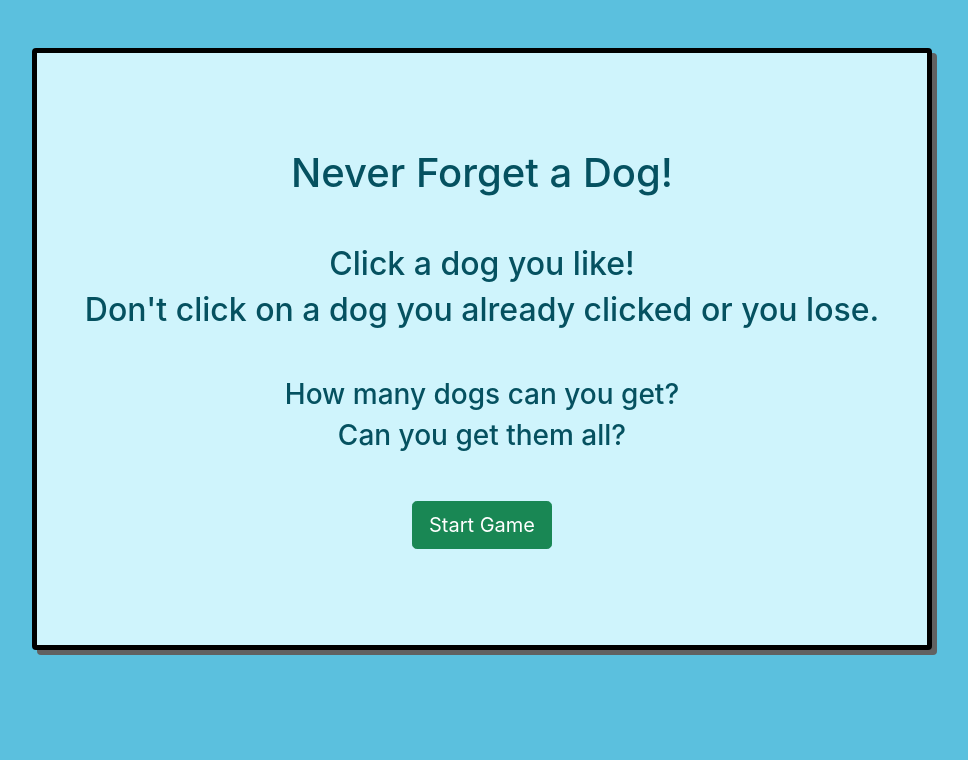
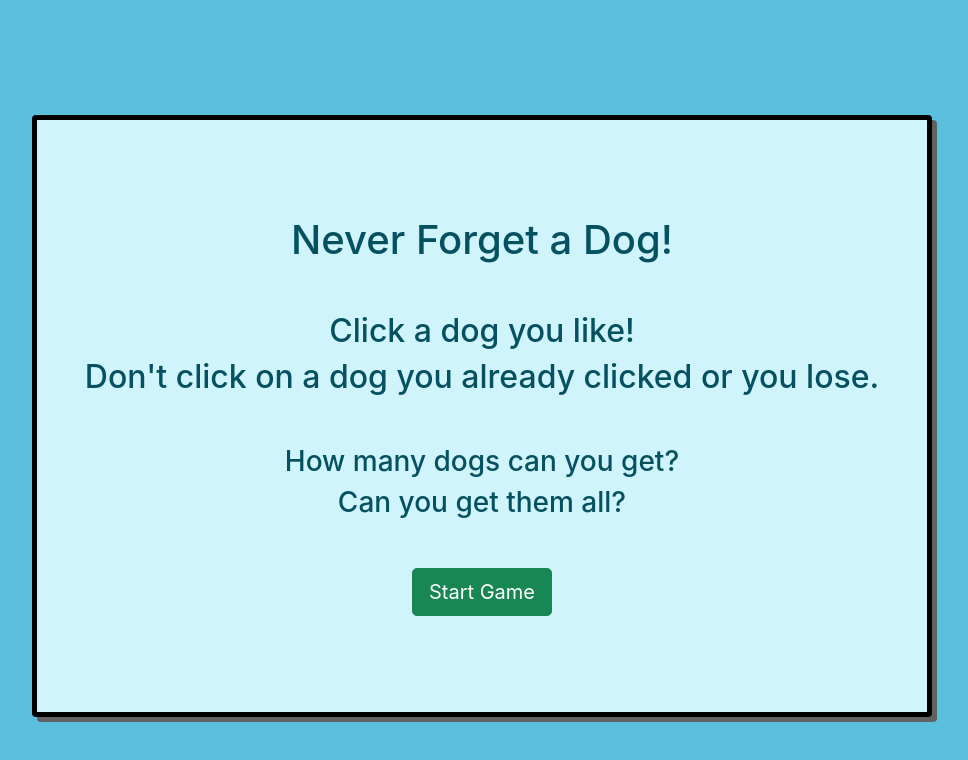
Before and after one commit to adam-goodrich/memory-game, a React (Create React App) app: page / in a window 1280 px wide. Shown: the top 760 px of the page, without its empty margins (158-1126 px from the left). Built offline with nearby package versions, Linux system fonts and the light colour scheme.

Commit message:
added even more dogs- centered everything

```diff
--- a/src/App.js
+++ b/src/App.js
@@ -13,7 +13,7 @@ function App() {
   const [alreadyClicked, setAlreadyClicked] = useState([]);
   const [cardsInPlay, setCardsInPlay] = useState(dogList);
   const [lost, setLost] = useState(false);
-  const [win, setWin] = useState(true);
+  const [win, setWin] = useState(false);
   const [savedScore, setSavedScore] = useState(0);
   const [startGame, setStartGame] = useState(false);
   const [lastClickedDog, setLastClickedDog] = useState("");
@@ -102,7 +102,7 @@ function App() {
   if (startGame) {
     return (
       <div className="App ">
-        <div className="container row m-1 mt-3 ">
+        <div className="container score m-1 mt-3 ">
           <div
             className="alert alert-warning outline"
             style={{ height: "fit-content", width: "fit-content" }}>
--- a/src/index.css
+++ b/src/index.css
@@ -1,4 +1,5 @@
-body {
+body,
+html {
   margin: 0;
   font-family: -apple-system, BlinkMacSystemFont, "Segoe UI", "Roboto", "Oxygen",
     "Ubuntu", "Cantarell", "Fira Sans", "Droid Sans", "Helvetica Neue",
@@ -6,11 +7,26 @@ body {
   -webkit-font-smoothing: antialiased;
   -moz-osx-font-smoothing: grayscale;
   background-color: #5bc0de;
+  height: 100%;
+  padding: 0;
+  margin: 0;
+  display: flex;
+  align-items: center;
+  justify-content: center;
 }
 
 code {
   font-family: source-code-pro, Menlo, Monaco, Consolas, "Courier New",
     monospace;
+}
+
+.score {
+  height: 100%;
+  padding: 0;
+  margin: 0;
+  display: flex;
+  align-items: center;
+  justify-content: center;
 }
 
 .card:hover {
```
